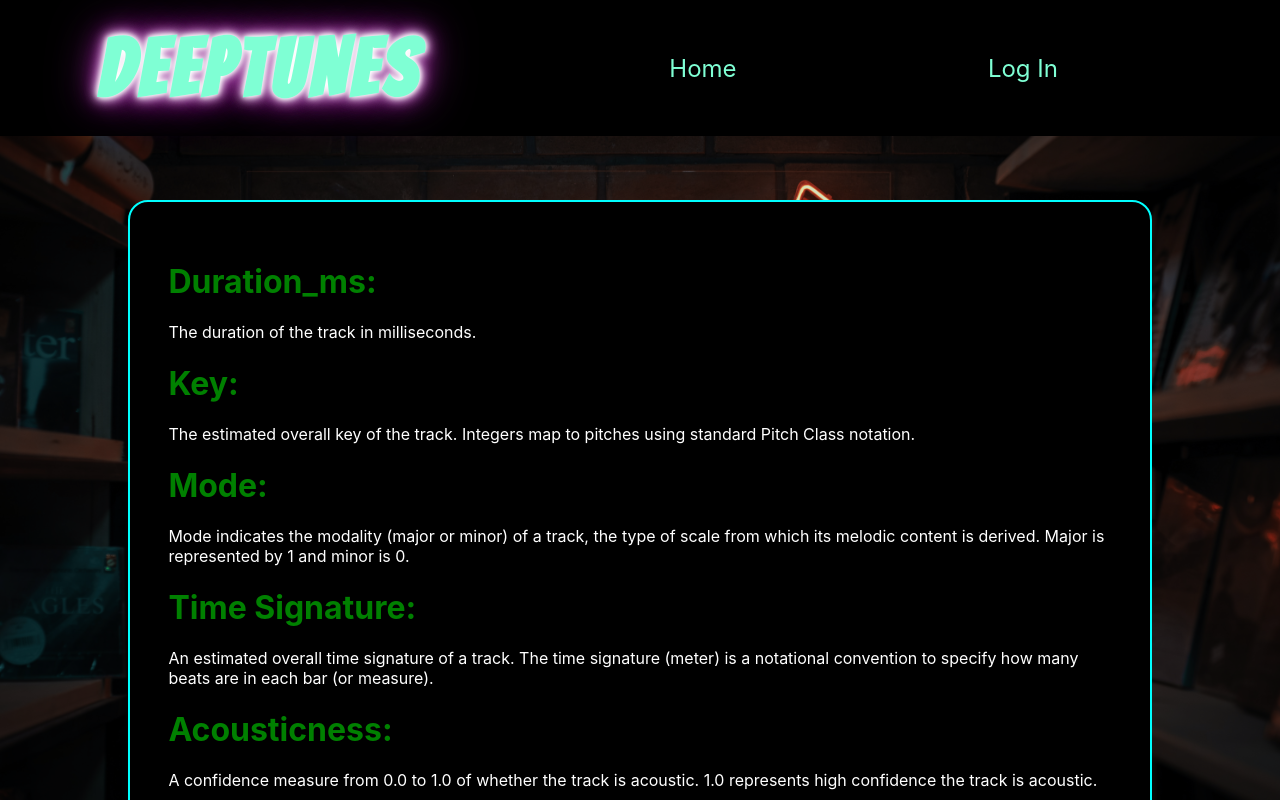
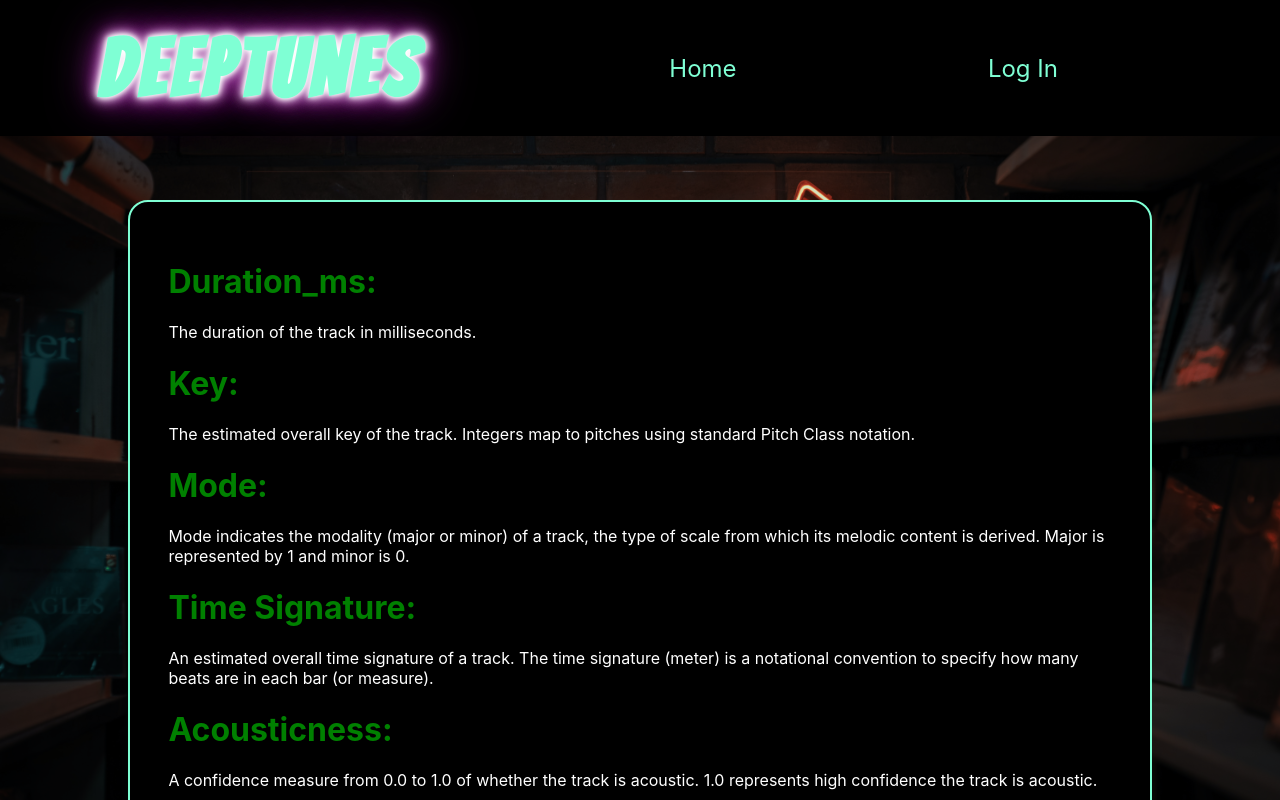
Before and after one commit to joowoonk/frontend-1, a React (Create React App) app in the folder frontend/: page /description in a window 1280 px wide. Shown: the top 800 px of the page. Built offline with nearby package versions, Linux system fonts and the light colour scheme.

Commit message:
Fixed description color border

```diff
--- a/frontend/src/components/Description/description.styles.scss
+++ b/frontend/src/components/Description/description.styles.scss
@@ -5,7 +5,7 @@
   margin: 5% auto;
   background-color: black;
   border-radius: 20px;
-  border: 2px solid aqua;
+  border: 2px solid aquamarine;
   color: white;
   width: 80%;
 
```
